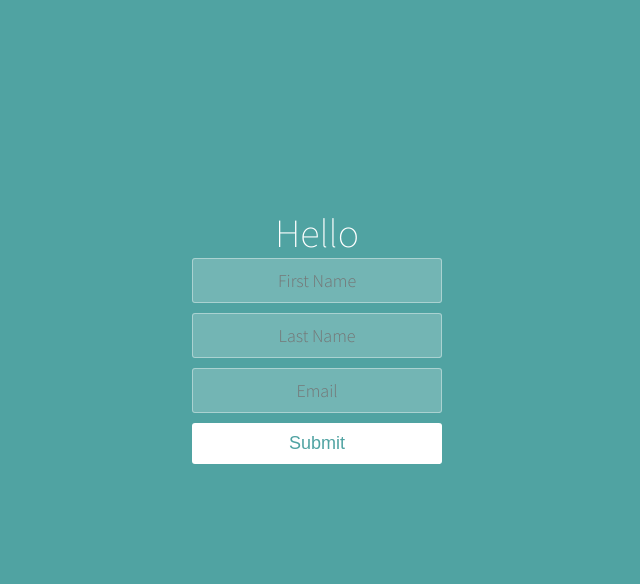
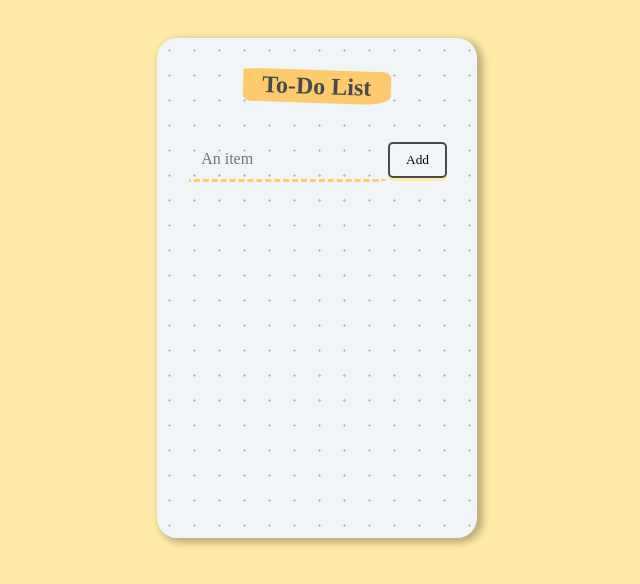
Before and after one commit to fuatio/react-practice, a React (Create React App) app: page / in a window 1280 px wide. Shown: the top 584 px of the page, without its empty margins (323-963 px from the left). Built offline with nearby package versions, Linux system fonts and the light colour scheme.

Commit message:
completed exercise

```diff
--- a/public/styles.css
+++ b/public/styles.css
@@ -1,53 +1,79 @@
-* {
+body {
+  background-color: #ffeaa7;
+  min-height: 70vh;
+  padding: 1rem;
   box-sizing: border-box;
-  margin: 0;
-  padding: 0;
-  font-weight: 300;
-}
-
-body {
-  font-family: "Source Sans Pro", sans-serif;
-  color: white;
-  font-weight: 300;
-  background: #50a3a2;
-  width: 100%;
-  height: 100%;
+  display: flex;
+  justify-content: center;
+  align-items: center;
+  color: hsl(198, 1%, 29%);
+  font-family: "Architects Daughter", cursive;
+  text-align: center;
+  font-size: 130%;
 }
 
 .container {
-  margin: 10% auto;
-  padding: 80px 0;
-  text-align: center;
+  width: 100%;
+  height: auto;
+  min-height: 500px;
+  max-width: 500px;
+  min-width: 250px;
+  background: #f1f5f8;
+  background-image: radial-gradient(#bfc0c1 7.2%, transparent 0);
+  background-size: 25px 25px;
+  border-radius: 20px;
+  box-shadow: 4px 3px 7px 2px #00000040;
+  padding: 1rem;
+  box-sizing: border-box;
+}
+.heading {
+  display: flex;
+  align-items: center;
+  justify-content: center;
+  margin-bottom: 1rem;
+}
+.heading h1 {
+  transform: rotate(2deg);
+  padding: 0.2rem 1.2rem;
+  border-radius: 20% 5% 20% 5%/5% 20% 25% 20%;
+  background-color: #fdcb6e;
+  font-size: 1.5rem;
 }
 
-.container h1 {
-  font-size: 40px;
-  font-weight: 200;
-}
-
-input {
-  border: 1px solid rgba(252, 252, 252, 0.4);
-  background-color: rgba(252, 252, 252, 0.2);
-  width: 250px;
-  border-radius: 3px;
-  font-family: "Source Sans Pro", sans-serif;
-  padding: 10px 15px;
-  margin: 0 auto 10px auto;
-  display: block;
-  text-align: center;
-  font-size: 18px;
-  color: white;
-  font-weight: 300;
+.form input {
+  box-sizing: border-box;
+  background-color: transparent;
+  padding: 0.7rem;
+  border-bottom-right-radius: 15px 3px;
+  border-bottom-left-radius: 3px 15px;
+  border: solid 3px transparent;
+  border-bottom: dashed 3px #fdcb6e;
+  font-family: "Architects Daughter", cursive;
+  font-size: 1rem;
+  color: hsla(260, 2%, 25%, 0.7);
+  width: 70%;
+  margin-bottom: 20px;
 }
 
 button {
-  appearance: none;
-  outline: 0;
-  background-color: white;
-  border: 0;
-  padding: 10px 15px;
-  color: #50a3a2;
-  border-radius: 3px;
-  width: 250px;
-  font-size: 18px;
+  padding: 0;
+  border: none;
+  font-family: "Architects Daughter", cursive;
+  text-decoration: none;
+  padding-bottom: 3px;
+  border-radius: 5px;
+  background-color: #ffeaa7;
 }
+button span {
+  background: #f1f5f8;
+  display: block;
+  padding: 0.5rem 1rem;
+  border-radius: 5px;
+  border: 2px solid hsl(198, 1%, 29%);
+}
+
+li {
+  text-align: left;
+  position: relative;
+  padding: 0.5rem;
+}
--- a/src/components/App.jsx
+++ b/src/components/App.jsx
@@ -1,35 +1,39 @@
 import React, { useState } from "react";
 
 function App() {
-    const [contact, setContact] = useState({
-        fName: "",
-        lName: "",
-        email: ""
-    });
+
+    const [inputText, setInputText] = useState("An item")
+
+    const [items, setItems] = useState([])
 
     function handleChange(event) {
-        const { value, name } = event.target
+        const newValue = event.target.value
+        setInputText(newValue)
+    }
 
-        setContact(prevValue => {
-            return {
-                ...prevValue,
-                [name]: value
-            }
-        })
+    function addItem() {
+        setItems((prevItems) => {
+            return [...prevItems, inputText]
+        });
+        setInputText("");
     }
 
     return (
         <div className="container">
-            <h1>
-                Hello {contact.fName} {contact.lName}
-            </h1>
-            <p>{contact.email}</p>
-            <form>
-                <input name="fName" onChange={handleChange} placeholder="First Name" value={contact.fName} />
-                <input name="lName" onChange={handleChange} placeholder="Last Name" value={contact.lName} />
-                <input name="email" onChange={handleChange} placeholder="Email" value={contact.email} />
-                <button>Submit</button>
-            </form>
+            <div className="heading">
+                <h1>To-Do List</h1>
+            </div>
+            <div className="form">
+                <input onChange={handleChange} type="text" value={inputText} />
+                <button onClick={addItem}>
+                    <span>Add</span>
+                </button>
+            </div>
+            <div>
+                <ul>
+                    {items.map((todoItem) => <li>{todoItem}</li>)}
+                </ul>
+            </div>
         </div>
     );
 }
```
